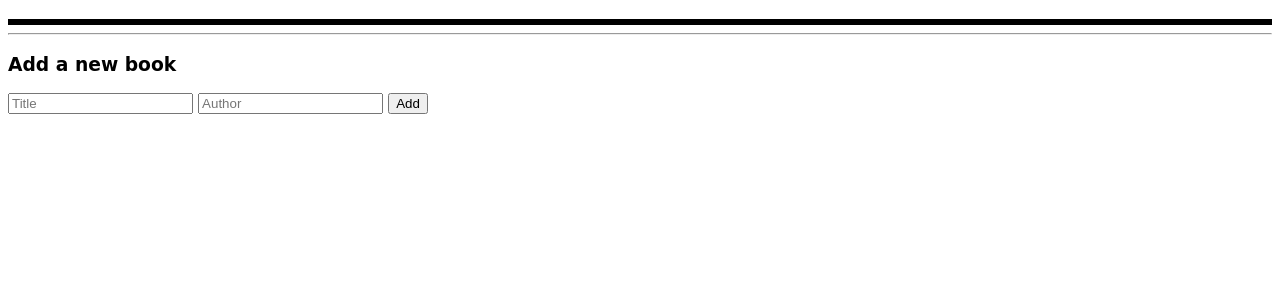
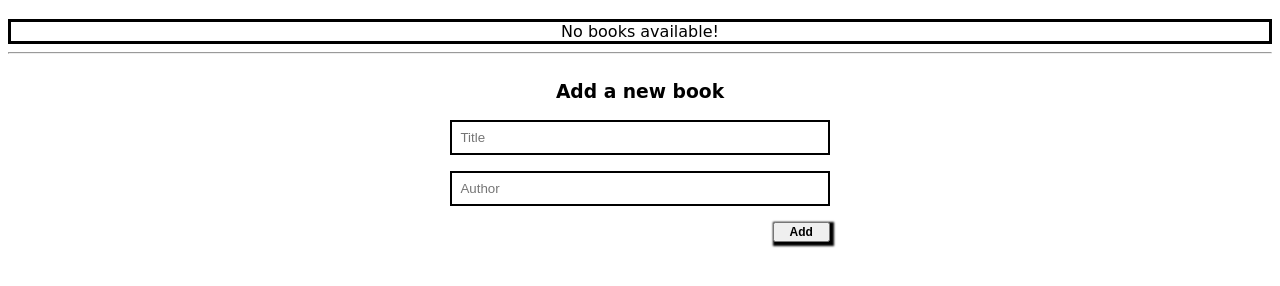
Before and after one commit to inspecta/books-collection-derrick-nahnah, a plain HTML site: page index.html in a window 1280 px wide. Shown: the part 62-348 px from the top of the page. Drawn offline with Linux system fonts and the light colour scheme.

Commit message:
Add styling to the form and check linter errors

```diff
--- a/books.js
+++ b/books.js
@@ -41,6 +41,9 @@ class Books {
       Books.totalBooks = Books.totalBooks.filter((book) => book.id !== id);
       localStorage.setItem('store', JSON.stringify(Books.totalBooks));
       e.parentElement.remove();
+      if (Books.totalBooks.length === 0) {
+        container.innerHTML = '<p class="no-books">No books available!</p>';
+      }
     }
   }
 }
@@ -68,3 +71,7 @@ formObj.addEventListener('submit', (e) => {
 container.addEventListener('click', (e) => {
   book.deleteBook(e.target);
 });
+
+if (Books.totalBooks.length === 0) {
+  container.innerHTML = '<p class="no-books">No books available!</p>';
+}
--- a/index.html
+++ b/index.html
@@ -13,12 +13,14 @@
     <h1>All awesome books</h1>
     <div id="books-list" class="books-list"></div>
     <hr />
+    <div class="form-styles">
     <h3>Add a new book</h3>
     <form id="form">
       <input type="text" id="title" placeholder="Title" required />
       <input type="text" id="author" placeholder="Author" required />
       <button type="submit" id="add">Add</button>
     </form>
+  </div>
     <!-- </div> -->
     <script src="./books.js" defer></script>
   </body>
--- a/styes.css
+++ /dev/null
@@ -1,3 +0,0 @@
-body {
-  background-color: white;
-}
--- a/styles.css
+++ b/styles.css
@@ -3,13 +3,27 @@ html {
   font-family: cursive;
 }
 
+#form {
+  display: flex;
+  flex-direction: column;
+  gap: 1rem;
+  width: 30%;
+}
+
+input {
+  padding: 0.5rem;
+  border: 2px solid;
+}
+
+.form-styles {
+  display: flex;
+  flex-direction: column;
+  align-items: center;
+}
+
 .books-list {
   border: 3px solid #000;
   padding: 0;
-}
-
-.book-holder:nth-child(odd) {
-  background: rgb(201, 200, 200);
 }
 
 .book-holder {
@@ -21,10 +35,20 @@ html {
   padding: 0 10px 0 10px;
 }
 
-.btn {
+.book-holder:nth-child(odd) {
+  background: rgb(201, 200, 200);
+}
+
+.btn,
+#add {
   box-shadow: 2px 2px 2px 2px #000;
   font-weight: bold;
   font-size: 12px;
+}
+
+#add {
+  width: 15%;
+  margin-left: auto;
 }
 
 .title-author {
@@ -35,3 +59,9 @@ html {
 h1 {
   text-align: center;
 }
+
+.no-books {
+  padding: 0;
+  margin: 0;
+  text-align: center;
+}
```
